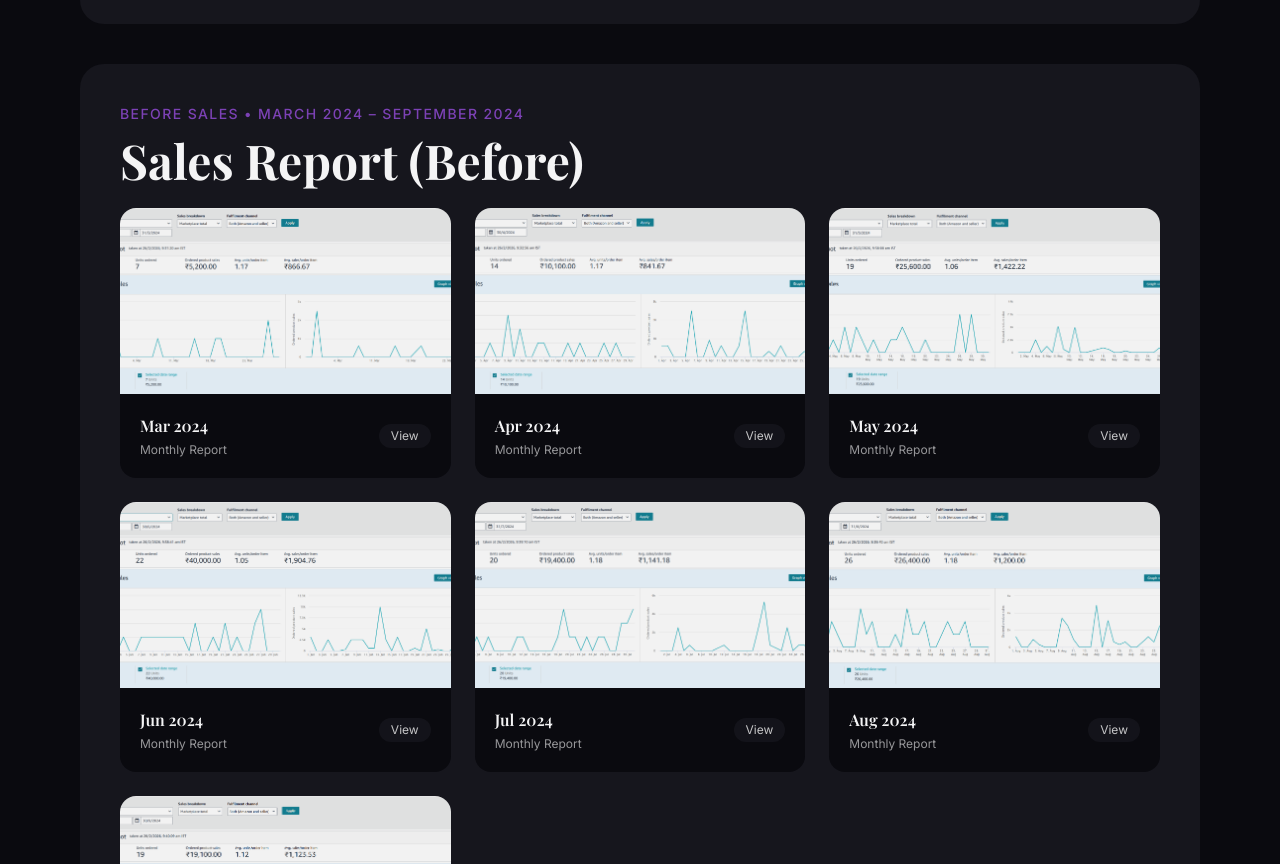
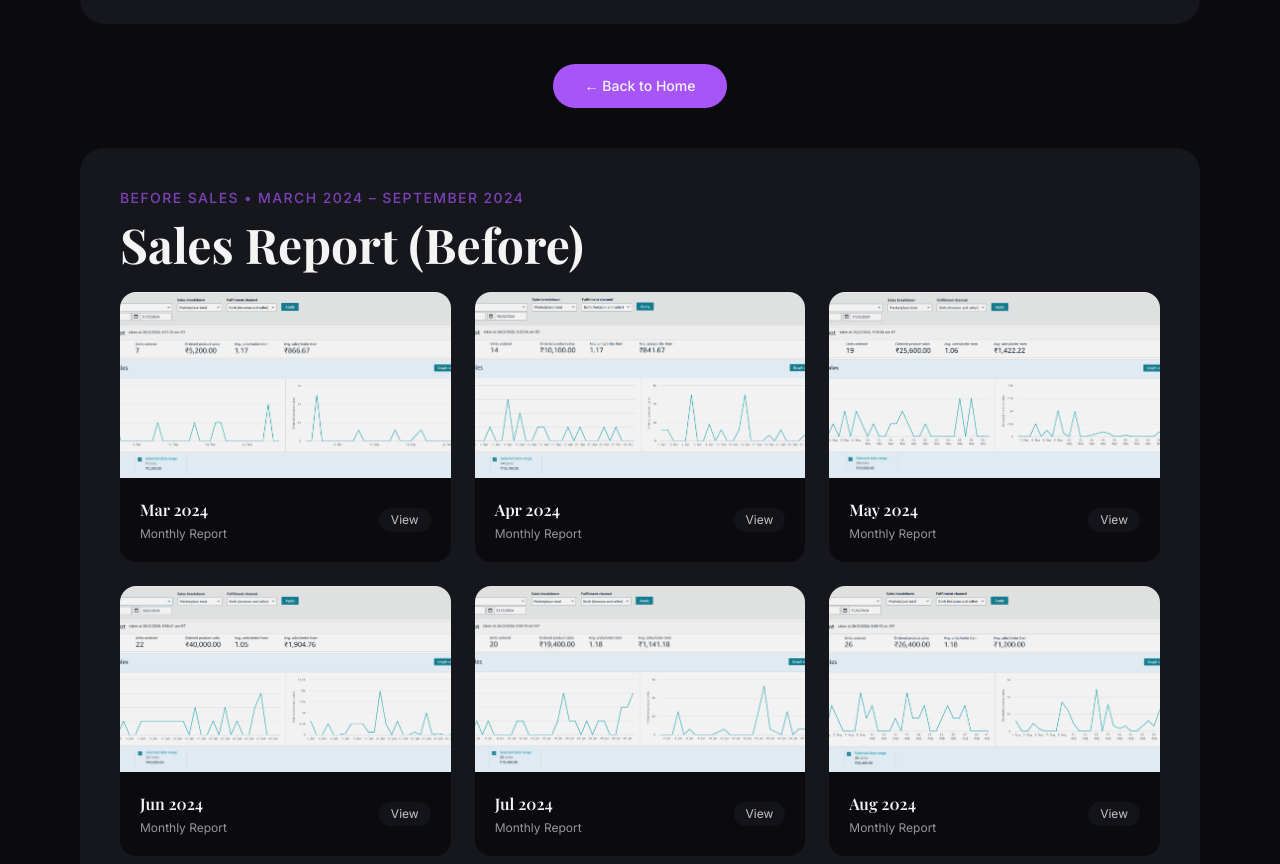
Before and after one commit to MaheshPortfolio/Website-amazon, a plain HTML site: page index.html in a window 1280 px wide. Shown: the part 900-1764 px from the top of the page. Drawn offline with nearby package versions, Linux system fonts and the light colour scheme.

Commit message:
index.html

```diff
--- a/index.html
+++ b/index.html
@@ -105,7 +105,14 @@
             </a>
           </div>
         </section>
-
+<!--BUTTON-->
+<div class="w-full flex justify-center mt-12 mb-10">
+  <a href="https://maheshportfolio.github.io/Website/"
+     class="px-8 py-3 rounded-full text-sm font-medium transition-all hover:scale-105"
+     style="background: var(--primary-action); font-family:'Inter',sans-serif;">
+     ← Back to Home
+  </a>
+</div>
         <!-- BEFORE -->
         <section id="section-before" class="rounded-3xl overflow-hidden" style="background: var(--surface);">
           <div class="p-8 md:p-10">
```
